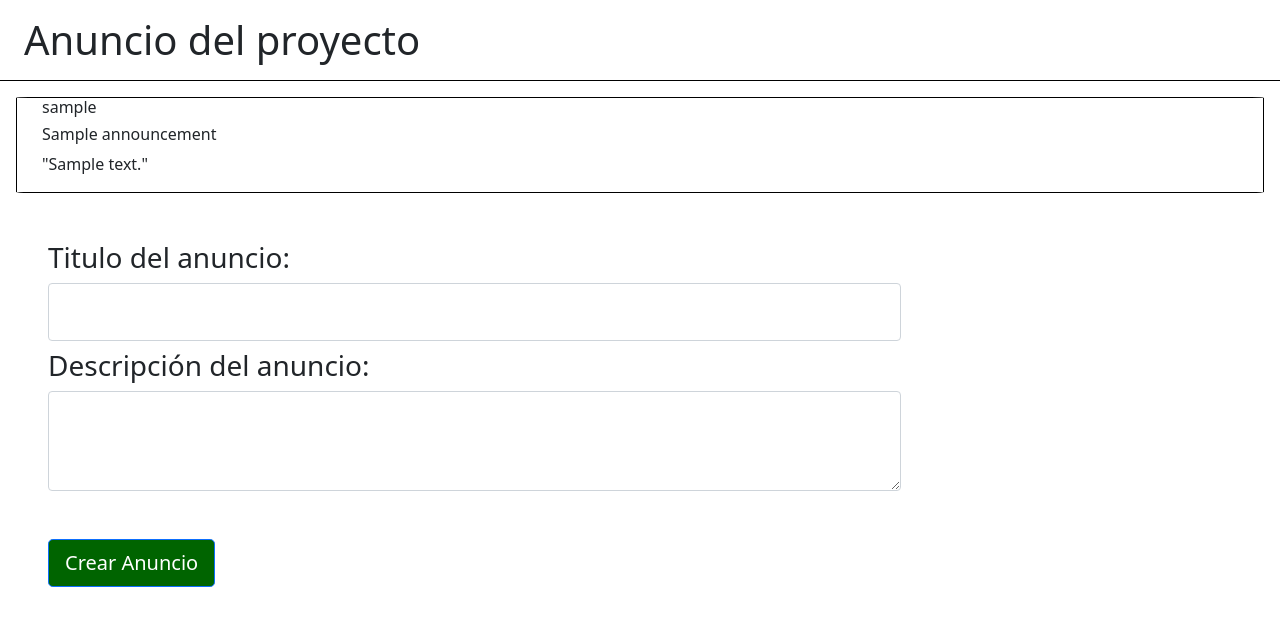
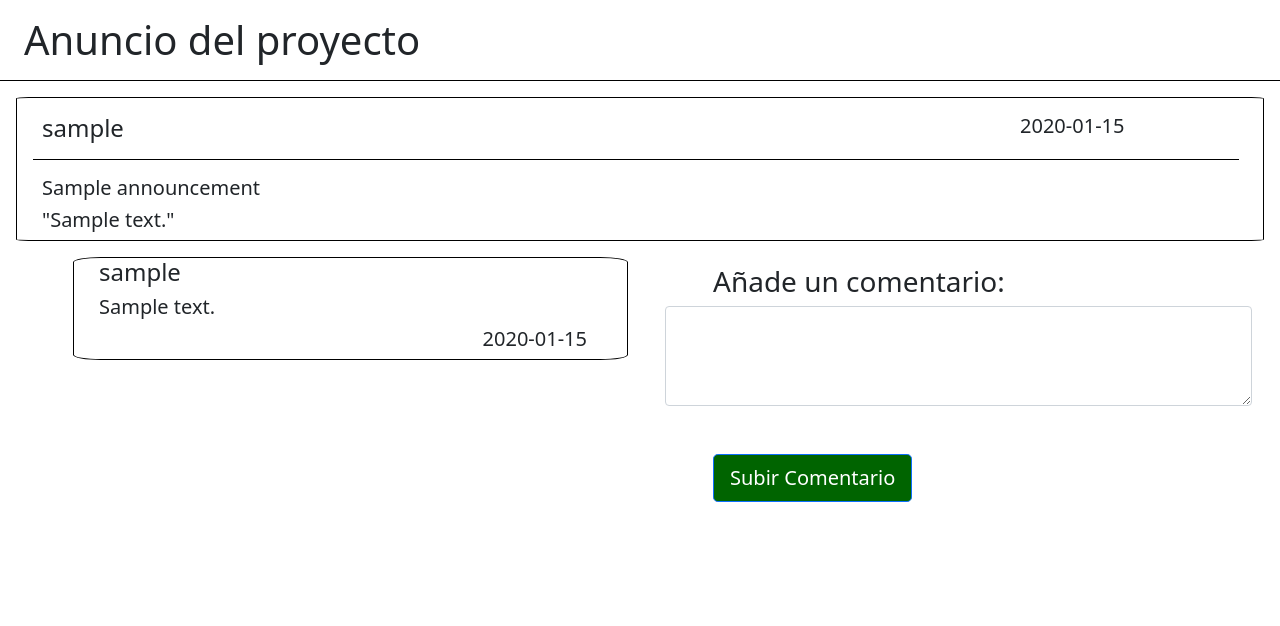
Before and after one commit to alejandro0619/mindhive, a Flask app: page /projectAnnouncement/1 in a window 1280 px wide. Shown: the part 56-682 px from the top of the page. Run offline with Flask 3, Linux system fonts and the light colour scheme; the visitor is signed in with stand-in values (Sample User, id 1); tables that the repository leaves empty hold one stand-in row (values such as "Sample post"); some libraries are stand-ins or nearby versions.

Commit message:
announcementview

```diff
--- a/routes/user.py
+++ b/routes/user.py
@@ -336,14 +336,48 @@ def share_code(id):
         else:
              return redirect(url_for("auth.login"))
 
-@user_bp.route("/projectAnnouncement/<id>", methods=['GET'])
+@user_bp.route("/projectAnnouncement/<id>", methods=['GET', 'POST'])
 def announcement(id):
-    mysql = current_app.config['MYSQL']
-    cursor = mysql.connection.cursor(MySQLdb.cursors.DictCursor)
-    query = """
-            SELECT * FROM announcement JOIN user ON user.uid = announcement.user_uid WHERE announcement_id = %s
+     if request.method == 'POST':
+         mysql = current_app.config['MYSQL']
+         cursor = mysql.connection.cursor(MySQLdb.cursors.DictCursor)
+         commentary = request.form['comentario']
+         commentary_date = date.today()
+         insert_comment = '''
+         INSERT INTO comment VALUES (NULL, %s, %s, %s, %s )
+        '''
+         query = """
+                    SELECT announcement.announcement_id, announcement.announcement_name, announcement.announcement_description, announcement.announcement_Date, User.uid, User.user_name, announcement.project_project_id FROM announcement JOIN user ON user.uid = announcement.user_uid WHERE announcement_id = %s
+                    """
+         cursor.execute(query, (id,))
+         announcement = cursor.fetchone()
+
+         cursor.execute(insert_comment, (commentary, commentary_date, session['uid'], announcement['announcement_id'],))
+         mysql.connection.commit()
+         comment_query = """
+            SELECT comment.comment_id, comment_content, comment.comment_date, comment.User_uid, user.user_name  FROM comment JOIN user ON user.uid = comment.User_uid WHERE comment.Announcement_announcement_id = %s;
             """
-    cursor.execute(query, (id,))
-    announcement = cursor.fetchone()
-    print(announcement)
-    return render_template("announcement.html", announcement = announcement, id=id)
+         cursor.execute(comment_query, (announcement['announcement_id'],))
+         comments = [comment for comment in cursor.fetchall()]
+         return render_template("announcement.html", announcement = announcement, comments=comments, id=id)
+     elif request.method == 'GET':
+        if "loggedin" in session:
+            mysql = current_app.config['MYSQL']
+            cursor = mysql.connection.cursor(MySQLdb.cursors.DictCursor)
+            query = """
+                    SELECT announcement.announcement_id, announcement.announcement_name, announcement.announcement_description, announcement.announcement_Date, User.uid, User.user_name, announcement.project_project_id FROM announcement JOIN user ON user.uid = announcement.user_uid WHERE announcement_id = %s
+                    """
+            cursor.execute(query, (id,))
+            announcement = cursor.fetchone()
+
+            comment_query = """
+            SELECT comment.comment_id, comment_content, comment.comment_date, comment.User_uid, user.user_name  FROM comment JOIN user ON user.uid = comment.User_uid WHERE comment.Announcement_announcement_id = %s;
+            """
+            cursor.execute(comment_query, (announcement['announcement_id'],))
+            comments = [comment for comment in cursor.fetchall()]
+            print(comments)
+            print(announcement)
+
+            return render_template("announcement.html", announcement = announcement, comments=comments, id=id)
+        else:
+            return redirect(url_for("auth.login"))
--- a/templates/announcement.html
+++ b/templates/announcement.html
@@ -33,41 +33,51 @@
         </div>
     </nav>
 
-    <form method="POST">
+
 
 
             <h1 class="text-align: left mt-3 mb-3 ms-4" style = "text-align: left;">Anuncio del proyecto</h1>
             <div class="line"></div>
             <div class="row me-3 mt-3 ms-3" style="list-style-type: none; padding-right: 40px; border: 1px solid #000; border-radius: 1%;">
-                <div class="col-sm-9" style="text-align: left; padding-left: 25px;">
-                    <h6>{{announcement['user_name']}}</h6>
+                <div class="col-sm-9 mt-3" style="text-align: left; padding-left: 25px;">
+                    <h4>{{announcement['user_name']}}</h4>
                 </div>
-                <div class="col-sm-3">
-                    <h6>{{announcement['announcement_date']}}</h6>
+                <div class="col-sm-3 mt-3">
+                    <h5>{{announcement['announcement_Date']}}</h5>
                 </div>
-                <h6 style = "padding-left: 25px; text-align: left;">{{ announcement['announcement_name'] }}</h6>
-                <p style = "padding-left: 25px; text-align: left;">"{{announcement['announcement_description']}}"</p>
+                <div class="line ms-3"></div>
+                <h5 class="mt-3" style = "padding-left: 25px; text-align: left;">{{ announcement['announcement_name'] }}</h5>
+                <h5 style = "padding-left: 25px; text-align: left;">"{{announcement['announcement_description']}}"</h5>
               </div>
 
-            <h3 class="ms-5 mt-5"  style="text-align: left;">Titulo del anuncio:</h3>
-            <div class="col-sm-8 ms-5">
-                    <div class="form-floating mt-2">
-                        <input type="text" class="form-control" id="tituloAnuncio" name="tituloAnuncio" placeholder="tituloAnuncio">
-                    </div>
-            </div>
 
-            <h3 class="ms-5 mt-2" style="text-align: left;">Descripción del anuncio:</h3>
-            <div class="col-sm-8 ms-5">
-                <div class="form-floating mt-2">
-                    <textarea class="form-control" id="descripcionAnuncio" name="descripcionAnuncio" placeholder="descripcionAnuncio" style="height: 100px;"></textarea>
+            <div class="row me-3 mt-3 ms-3">
+                <div class="col-sm-6" style="text-align: left; padding-left: 25px;">
+                    <ul>
+                    {% for comment in comments %}
+                        <li class="mb-3" style="list-style-type: none; padding-right: 40px; border: 1px solid #000; border-radius: 5%;">
+                            <h4 style="padding-left: 25px;">{{ comment.user_name }}</h4>
+                            <h5 style="padding-left: 25px;">{{ comment.comment_content }}</h5>
+                            <h5 style="text-align: right;">{{ comment.comment_date }}</h5>
+                        </li>
+
+                    {% endfor %}
+                    </ul>
+                </div>
+
+                <div class="col-sm-6" style="text-align: left; padding-left: 25px;">
+                    <form action="/projectAnnouncement/{{announcement['announcement_id']}}" method="POST">
+                        <h3 class="ms-5 mt-2" style="text-align: left;">Añade un comentario:</h3>
+                            <div class="form-floating mt-2">
+                                <textarea class="form-control" id="comentario" name="comentario" placeholder="comentario" style="height: 100px;"></textarea>
+                            </div>
+
+                        <div class="ms-5 mt-5 mb-5" style="text-align:left;">
+                            <button class="w-10 btn btn-lg btn-primary" style="background-color: darkgreen;" type="submit">Subir Comentario</button>
+                        </div>
+                    </form>
                 </div>
             </div>
-
-            <div class="ms-5 mt-5 mb-5" style="text-align:left;">
-                <button class="w-10 btn btn-lg btn-primary" style="background-color: darkgreen;" type="submit">Crear Anuncio</button>
-            </div>
-
-    </form>
 
     <script src="https://code.jquery.com/jquery-3.6.0.min.js"></script>
     <script src="https://stackpath.bootstrapcdn.com/bootstrap/4.5.2/js/bootstrap.min.js"></script>
```
